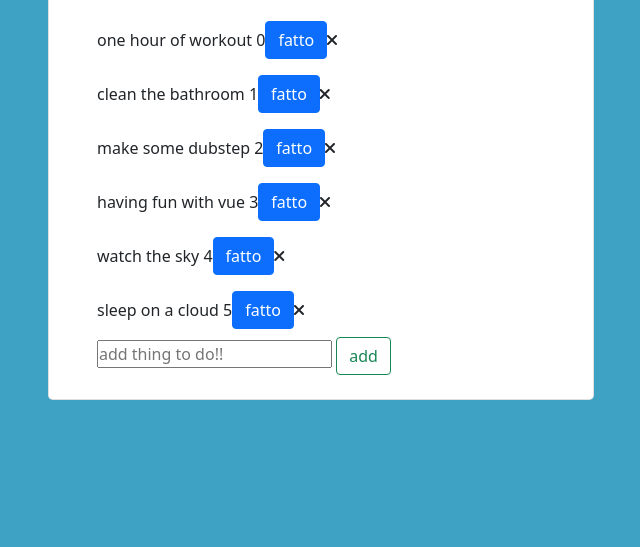
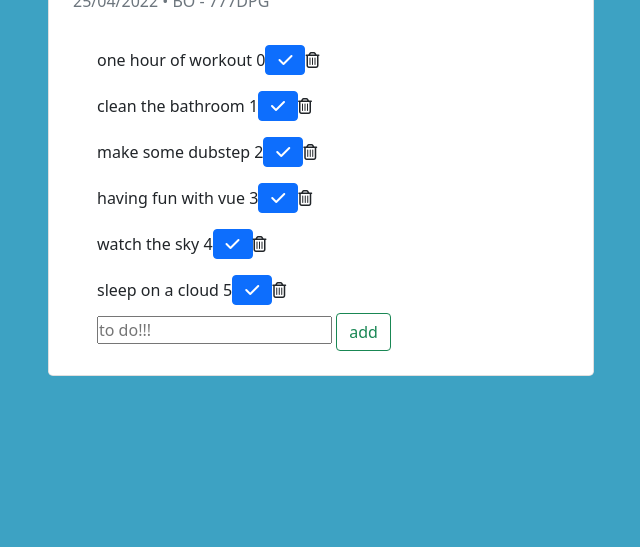
Before and after one commit to naiadidub/vue-todolist, a plain HTML site: page index.html in a window 1280 px wide. Shown: the part 253-800 px from the top of the page, without its empty margins (319-959 px from the left). Drawn offline with nearby package versions, Linux system fonts and the light colour scheme.

Commit message:
end 9+ bonus

```diff
--- a/index.html
+++ b/index.html
@@ -28,11 +28,11 @@
                             <ul class="list-group rounded-0">
                                 <li v-for="(thing, index) in dolist" :class="{ sbarred: thing.check }" class="list-group-item border-0 d-flex align-items-center ps-0">
                                     <span @click="changeCheck(index)">{{thing.toDo}} {{index}} </span>
-                                    <button class="btn btn-primary d-flex justify-content-end" @click="changeCheck(index)">fatto</button>
-                                    <i class="fa-solid fa-xmark" @click="removeItem(index)" ></i>
+                                    <button class="btn btn-primary d-flex justify-content-end" @click="changeCheck(index)"><i class="fa-solid fa-check"></i></button>
+                                    <i class="fa-regular fa-trash-can" @click="removeItem(index)"></i>
                                 </li>
                                 </ul>
-                                <input v-model="newDo.toDo" type="text" placeholder="add thing to do!!"> <button v-on:key.enter="addItem()" @click="addItem()" class="btn btn-outline-success">add</button>
+                                <input v-model="newDo.toDo" type="text" placeholder="to do!!!"> <button v-on:key.enter="addItem()" @click="addItem()" class="btn btn-outline-success">add</button>
                         </div>
                     </div>
                 </div>
```
